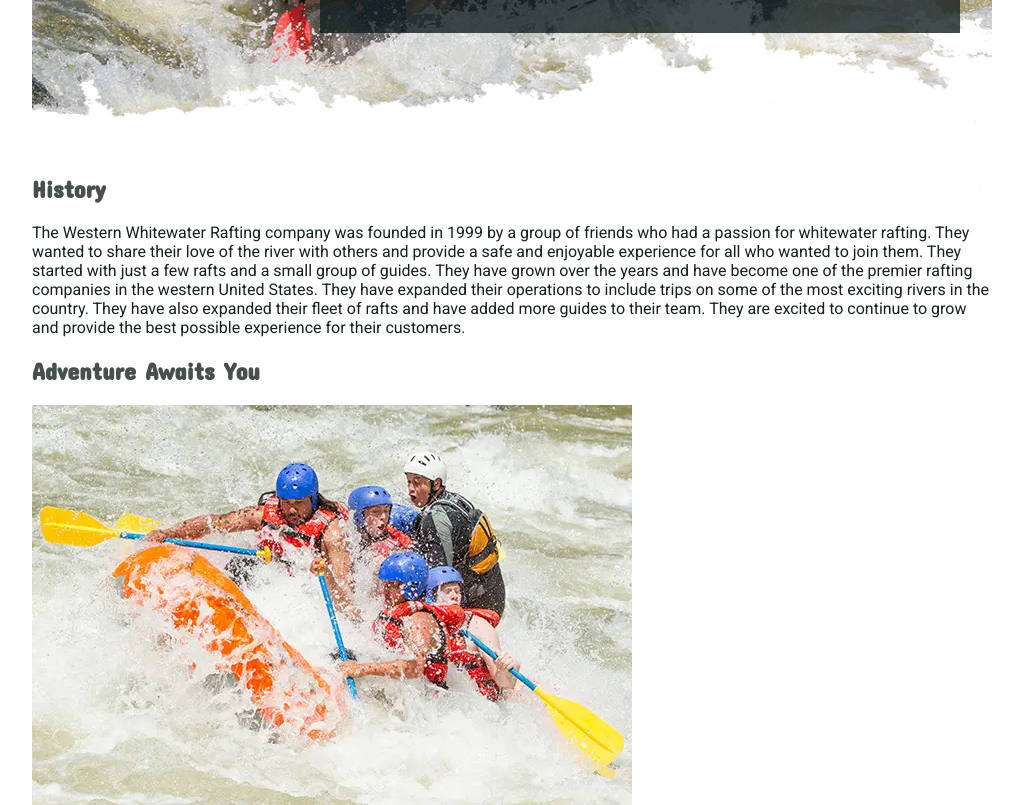
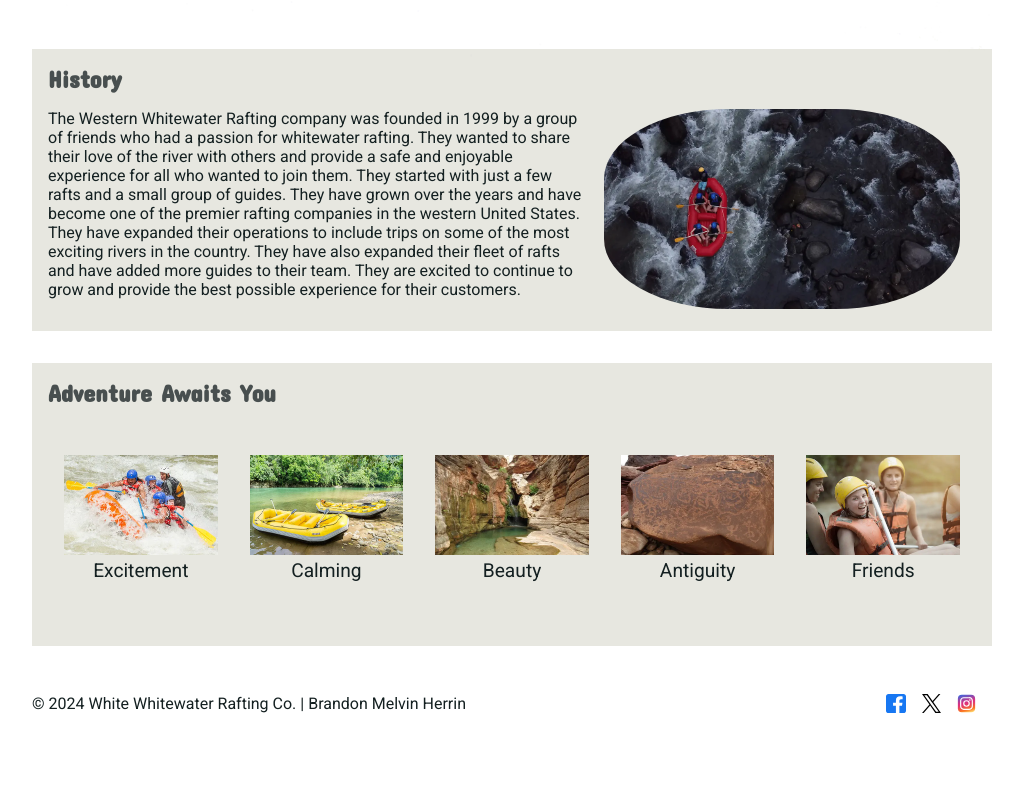
Before and after one commit to BrandonMHerrin/wdd130, a plain HTML site: page wwr/about.html in a window 1280 px wide. Shown: the part 729-1534 px from the top of the page, without its empty margins (128-1151 px from the left). After the commit the page ends 1482 px from the top, so only its background shows below. Drawn offline with Linux system fonts and the light colour scheme.

Commit message:
week4: Rafting

```diff
--- a/wwr/about.html
+++ b/wwr/about.html
@@ -45,8 +45,12 @@
           </p>
         </article>
       </div>
-      <section>
+      <section id="history-section">
         <h2>History</h2>
+        <img
+          src="images/rafting16_1024.webp"
+          alt="Aerial View of rafters on dark rapids"
+        />
         <p>
           The Western Whitewater Rafting company was founded in 1999 by a group
           of friends who had a passion for whitewater rafting. They wanted to
@@ -63,26 +67,48 @@
       </section>
       <section>
         <h2>Adventure Awaits You</h2>
+        <div class="figure-wrapper">
+          <figure>
             <img
               src="images/fighting_rapids.webp"
               alt="Rafters fighting the rapids"
             />
-        <img src="images/parked_rafts.webp" alt="Rafts parked on the shore" />
+            <figcaption>Excitement</figcaption>
+          </figure>
+          <figure>
+            <img
+              src="images/parked_rafts.webp"
+              alt="Rafts parked on the shore"
+            />
+            <figcaption>Calming</figcaption>
+          </figure>
+          <figure>
             <img
               src="images/waterfall.webp"
               alt="A beautiful red rock canyon with a trickling waterfall"
             />
+            <figcaption>Beauty</figcaption>
+          </figure>
+          <figure>
             <img
               src="images/petroglyphs.webp"
               alt="Petroglyphs on a red rock wall"
             />
+            <figcaption>Antiguity</figcaption>
+          </figure>
+          <figure>
             <img
               src="images/female_rafter_smiling.webp"
               alt="A rafter smiling with their friends in a raft"
             />
+            <figcaption>Friends</figcaption>
+          </figure>
+        </div>
       </section>
     </main>
     <footer>
+      <p>&copy; 2024 White Whitewater Rafting Co. | Brandon Melvin Herrin</p>
+      <div class="social">
         <a href="https://facebook.com" target="_blank"
           ><img src="images/facebook_icon.svg" alt="Facebook Logo"
         /></a>
@@ -91,7 +117,7 @@
         ><a href="https://instagram.com" target="_blank"
           ><img src="images/instagram_icon.svg" alt="Instagram Logo"
         /></a>
-      <p>&copy; 2024 White Whitewater Rafting Co. | Brandon Melvin Herrin</p>
+      </div>
     </footer>
   </body>
 </html>
--- a/wwr/styles/rafting.css
+++ b/wwr/styles/rafting.css
@@ -25,14 +25,18 @@ body {
 header {
     padding: 1.2rem;
     background-color: var(--secondary-color);
+    display: grid;
+    align-items: center;
+    margin-bottom: 1rem;
 }
 
 header img {
     height: auto;
-    width: 250px;
+    width: 150px;
     margin: 0 auto 1.2rem;
     border: 1px solid var(--accent1-color);
     display: block;
+    grid-column: 1/2;
 }
 
 h1,
@@ -43,12 +47,15 @@ h5,
 h6 {
     font-family: var(--heading-font);
     color: var(--primary-color);
+    margin: 0;
 }
 
 nav {
     background-color: var(--nav-background-color);
     display: flex;
+    justify-content: space-evenly;
     font-size: 1.2rem;
+    grid-column: 2/3;
 }
 
 nav a {
@@ -90,6 +97,12 @@ nav a:hover {
     text-shadow: 2px 2px 4px var(--accent1-color);
 }
 
+section {
+    margin: 2rem 0;
+    background-color: var(--secondary-color);
+    padding: 1rem;
+}
+
 .hero article {
     position: absolute;
     right: 2rem;
@@ -108,13 +121,53 @@ nav a:hover {
     position: static
 }
 
+#history-section img {
+    /* Add rounded affect */
+    border-radius: 35%;
+    float: right;
+    height: 200px;
+    width: auto;
+    margin: 1rem;
+}
+
+.figure-wrapper {
+    display: flex;
+    justify-content: space-around;
+    align-items: center;
+    margin: 2rem 0;
+}
+
+.figure-wrapper figure {
+    margin: 0;
+    padding: 1rem;
+    flex: 1;
+    width: 170px;
+}
+
+.figure-wrapper figure img {
+    width: 100%;
+    height: 100px;
+}
+
+.figure-wrapper figure figcaption {
+    text-align: center;
+    font-size: 1.2rem;
+    color: var(--accent1-color);
+}
+
+footer {
+    display: flex;
+}
+footer .social {
+    display: flex;
+    gap: 1rem;
+    color: var(--secondary-color);
+    padding: 1rem;
+    flex: 1;
+    justify-content: end;
+}
+
 footer img {
     height: auto;
     width: 1.2rem;
-    margin: 5px;
-    float: right;
 }
-
-.flex-1 {
-    flex: 1;
-}
```
Also changed, not shown: wwr/images/rafting16_1024.webp (added), wwr/images/river-wide.webp (added). Lines whose indentation alone changed are shown as unchanged.
